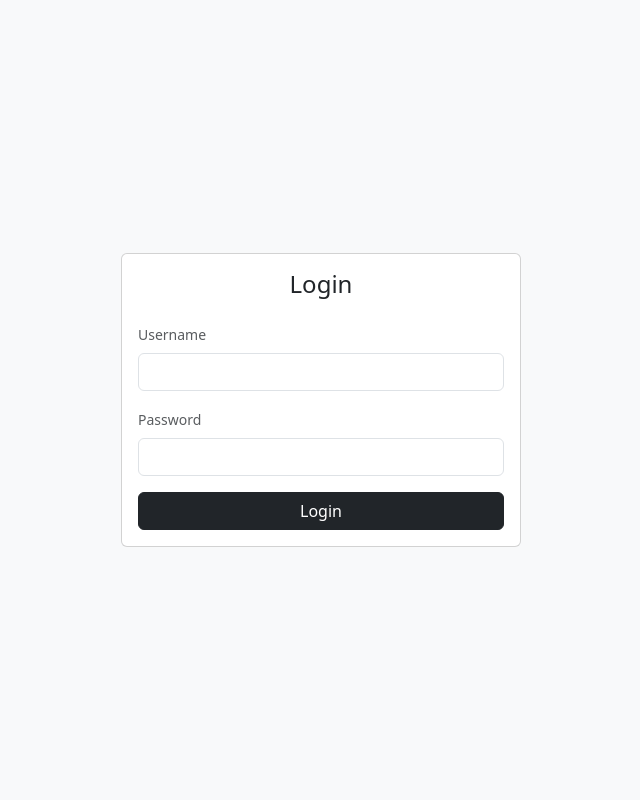
After one commit to ARPriori/Php_esercizi, a PHP site: page /login.php in a window 1280 px wide. The commit adds this page. Shown: the whole page, without its empty margins (319-959 px from the left). Run offline with PHP 8.4, Linux system fonts and the light colour scheme.

Commit message:
Aggiunta autenticazione per ordini

```diff
--- a/19_20_phpDB/customerOrders.php
+++ b/19_20_phpDB/customerOrders.php
@@ -1,4 +1,5 @@
 <?php
+session_start();
 include("./connection.php");
 
 if (!isset($_GET['customerNumber'])) {
--- /dev/null
+++ b/19_20_phpDB/login.php
@@ -0,0 +1,71 @@
+<?php
+session_start();
+include("./connection.php");
+
+if ($_SERVER['REQUEST_METHOD'] == 'POST') {
+    $username = $_POST['username'];
+    $password = $_POST['password'];
+
+    // Verifica le credenziali
+    $sql = "SELECT * FROM users WHERE username = '$username' AND password = SHA2('$password', 256)";
+    $result = $conn->query($sql);
+
+    if ($result->num_rows > 0) {
+        // Login riuscito, salva nella sessione
+        $_SESSION['logged_in'] = true;
+        $_SESSION['username'] = $username;
+        header("Location: index.php");
+        exit;
+    } else {
+        $error = "Credenziali non valide";
+    }
+}
+?>
+
+<!DOCTYPE html>
+<html lang="en">
+
+<head>
+    <meta charset="UTF-8">
+    <meta name="viewport" content="width=device-width, initial-scale=1.0">
+    <title>Login</title>
+    <link href="https://cdn.jsdelivr.net/npm/bootstrap@5.3.8/dist/css/bootstrap.min.css" rel="stylesheet">
+</head>
+
+<body class="bg-light">
+
+    <div class="d-flex justify-content-center align-items-center" style="min-height: 100vh;">
+        <div class="card" style="width: 100%; max-width: 400px;">
+
+            <div class="card-body">
+                <h4 class="card-title text-center mb-4">Login</h4>
+
+                <?php if (isset($error)): ?>
+                    <div class="alert alert-danger">
+                        <?php echo $error; ?>
+                    </div>
+                <?php endif; ?>
+
+                <form action="login.php" method="POST" class="row g-3">
+                    <div class="col-md-12">
+                        <label class="form-label small text-muted">Username</label>
+                        <input type="text" name="username" class="form-control" required>
+                    </div>
+
+                    <div class="col-md-12">
+                        <label class="form-label small text-muted">Password</label>
+                        <input type="password" name="password" class="form-control" required>
+                    </div>
+
+                    <div class="col-md-12 d-flex align-items-end">
+                        <button type="submit" class="btn btn-dark w-100">Login</button>
+                    </div>
+                </form>
+            </div>
+
+        </div>
+    </div>
+
+</body>
+
+</html>
--- a/19_20_phpDB/saveOrder.php
+++ b/19_20_phpDB/saveOrder.php
@@ -1,4 +1,5 @@
 <?php
+session_start();
 include("./connection.php");
 
 if (!isset($_POST['customerName'], $_POST['productName'], $_POST['quantity'])) {
```
Also changed, not shown: 19_20_phpDB/index.php (+8 -1 lines).
